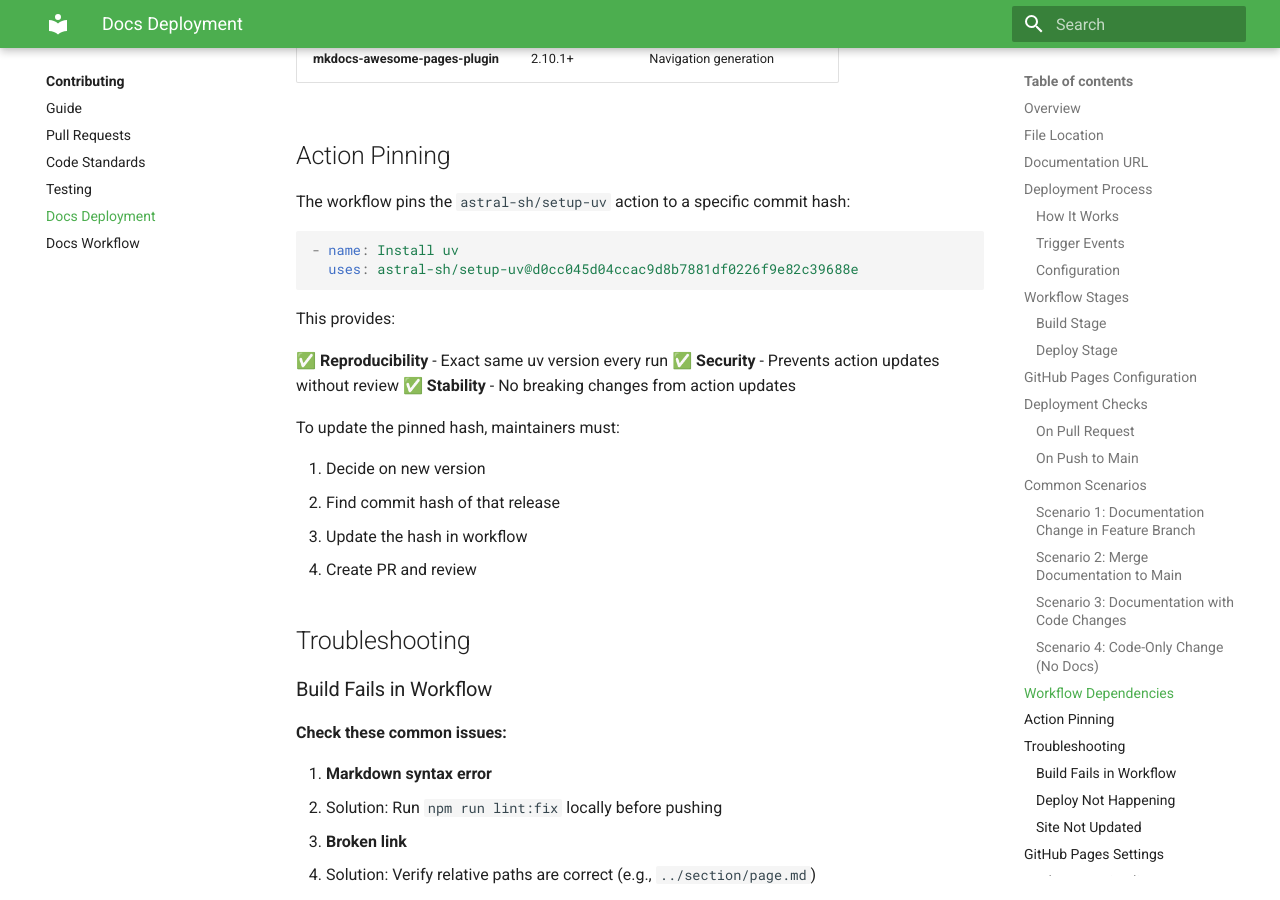
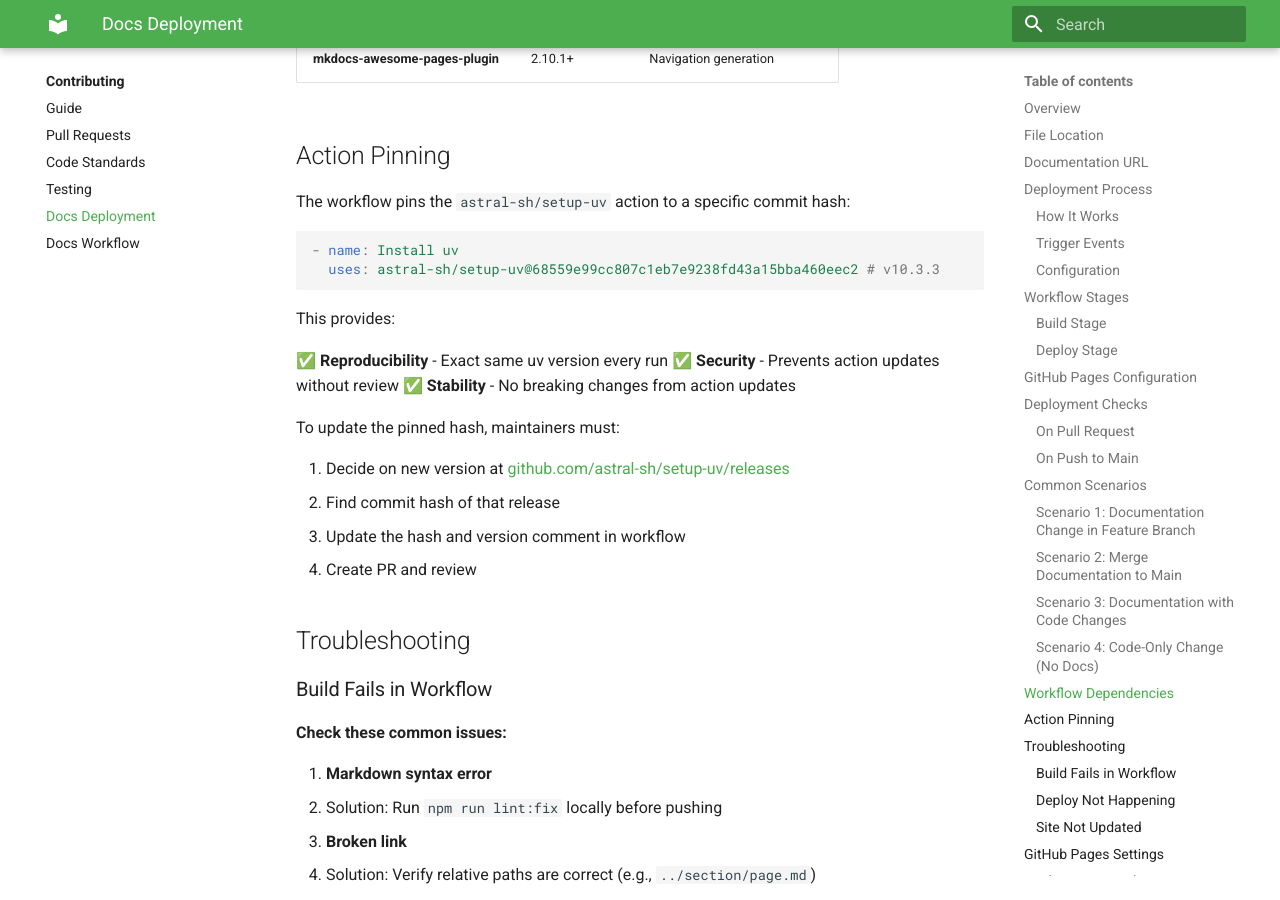
Before and after one commit to DEFRA/trade-imports-fish-be, an MkDocs documentation site: the page built from docs/wiki/contributing/docs-deploy.md, in a window 1280 px wide and 900 px high, scrolled down 5538 px. Built offline with MkDocs 1.6.1 and Material for MkDocs 9.7.7, drawn with Linux system fonts in a browser that asks for light colours.

Commit message:
docs: update setup-uv action pinning version in docs-deploy guide
Update the 'Action Pinning' section to reflect the current pinned commit
hash for astral-sh/setup-uv action:
- Previous hash: d0cc045d04ccac9d8b7881df0226f9e82c39688e
- Current hash: 68559e99cc807c1eb7e9238fd43a15bba460eec2 (v10.3.3)

The action continues to use commit hash pinning with version comments for
clarity and security.

Co-authored-by: Copilot <223556219+Copilot@users.noreply.github.com>

````diff
--- a/docs/wiki/contributing/docs-deploy.md
+++ b/docs/wiki/contributing/docs-deploy.md
@@ -234,7 +234,7 @@ The workflow pins the `astral-sh/setup-uv` action to a specific commit hash:
 
 ```yaml
 - name: Install uv
-  uses: astral-sh/setup-uv@d0cc045d04ccac9d8b7881df0226f9e82c39688e
+  uses: astral-sh/setup-uv@68559e99cc807c1eb7e9238fd43a15bba460eec2 # v10.3.3
 ```
 
 This provides:
@@ -245,9 +245,9 @@ This provides:
 
 To update the pinned hash, maintainers must:
 
-1. Decide on new version
+1. Decide on new version at [github.com/astral-sh/setup-uv/releases](https://github.com/astral-sh/setup-uv/releases)
 2. Find commit hash of that release
-3. Update the hash in workflow
+3. Update the hash and version comment in workflow
 4. Create PR and review
 
 ## Troubleshooting
````
